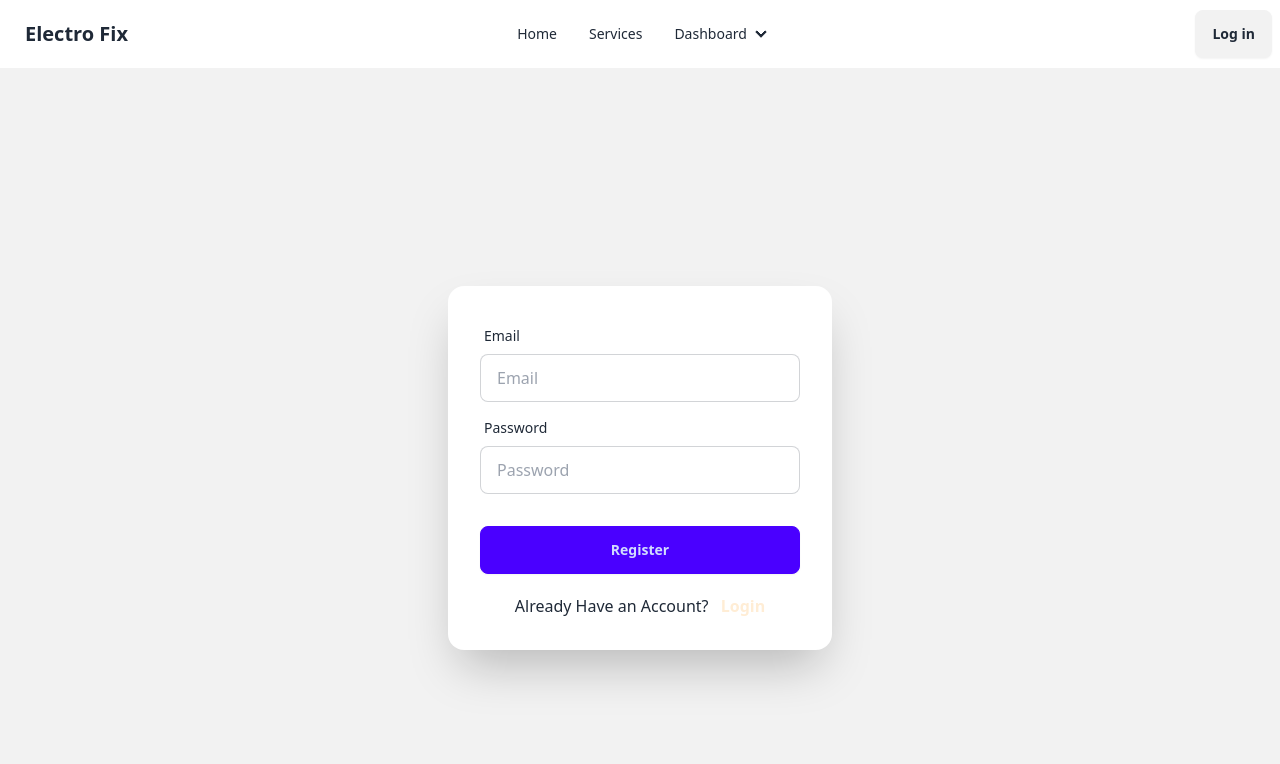
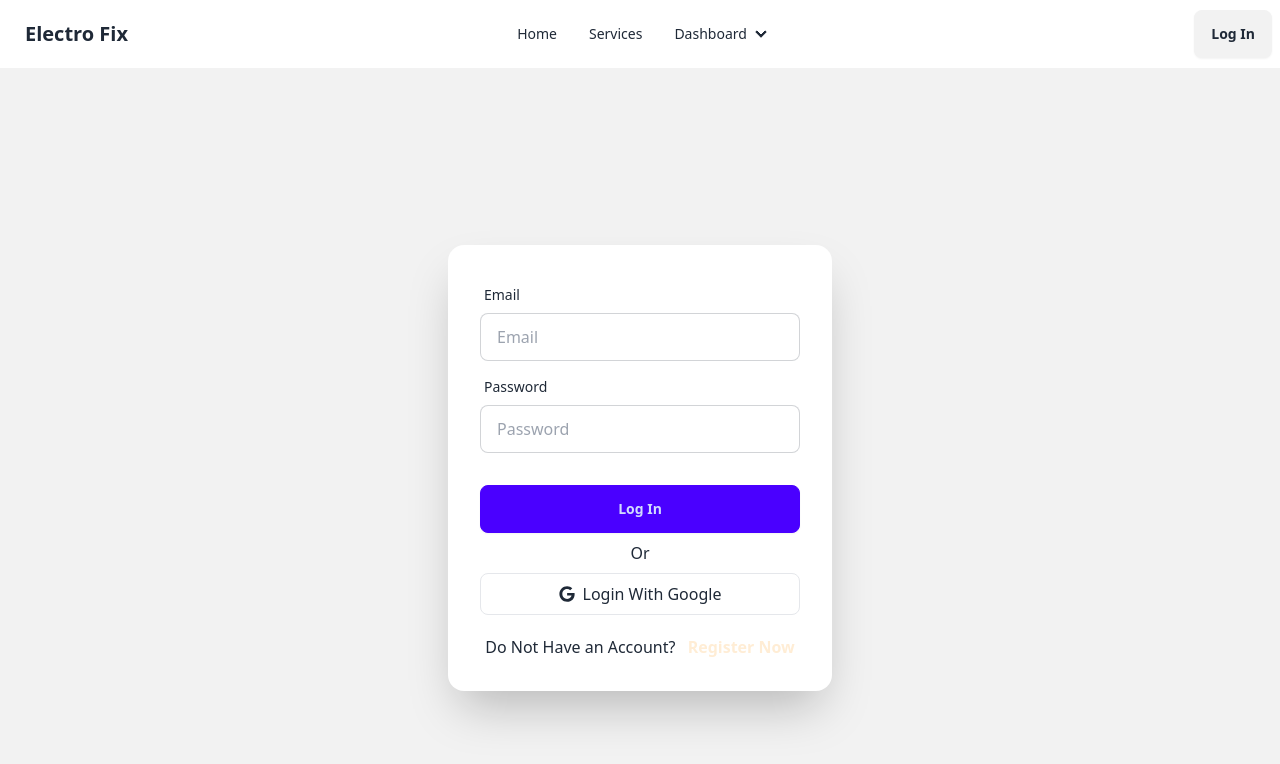
Before and after one commit to ahmed-jobayer/electro-fix-client, a React (Vite) app: page /login in a window 1280 px wide. Shown: the top 764 px of the page. Built offline with nearby package versions, Linux system fonts and the light colour scheme; no server answers.

Commit message:
login page compleated

```diff
--- a/package.json
+++ b/package.json
@@ -15,6 +15,7 @@
     "match-sorter": "^6.3.4",
     "react": "^18.2.0",
     "react-dom": "^18.2.0",
+    "react-icons": "^5.2.1",
     "react-router-dom": "^6.23.1",
     "sort-by": "^1.2.0"
   },
--- a/src/Pages/Login/Login.jsx
+++ b/src/Pages/Login/Login.jsx
@@ -1,20 +1,55 @@
 import { Link } from "react-router-dom";
 import Navbar from "../Shared/Navbar/Navbar";
+import { useContext } from "react";
+import { AuthContext } from "../../Providers/AuthProviders";
+import { FaGoogle } from "react-icons/fa";
 
 const Login = () => {
+  const { loginUser, googleLogin } = useContext(AuthContext);
+
+  const handleLogin = (e) => {
+    e.preventDefault();
+    const form = e.target;
+    const email = form.email.value;
+    const password = form.password.value;
+    loginUser(email, password)
+      .then(() => {
+        alert("login successfull");
+      })
+      .catch((error) => {
+        alert(error.message);
+        console.log(error.message);
+      });
+
+    // console.log('rfererf', email, password)
+  };
+
+  const handleGoogleLogin = (e) => {
+    e.preventDefault();
+    googleLogin()
+      .then(() => {
+        alert("google login successful");
+      })
+      .catch((error) => {
+        console.log(error.message);
+        alert(error);
+      });
+  };
+
   return (
     <div>
       <Navbar></Navbar>
       <div className="hero min-h-screen bg-base-200">
         <div className="hero-content md:w-full">
           <div className="card shrink-0 w-full max-w-sm shadow-2xl bg-base-100">
-            <form className="card-body">
+            <form onSubmit={handleLogin} className="card-body">
               <div className="form-control">
                 <label className="label">
                   <span className="label-text">Email</span>
                 </label>
                 <input
                   type="email"
+                  name="email"
                   placeholder="Email"
                   className="input input-bordered"
                   required
@@ -26,18 +61,28 @@ const Login = () => {
                 </label>
                 <input
                   type="password"
+                  name="password"
                   placeholder="Password"
                   className="input input-bordered"
                   required
                 />
-              </div><div className="form-control mt-6">
-                <button className="btn btn-primary">Register</button>
+              </div>
+              <div className="form-control mt-6">
+                <button className="btn btn-primary">Log In</button>
+              </div>
+              <div className="text-center">Or</div>
+              <div
+                onClick={handleGoogleLogin}
+                className=" flex items-center justify-center border p-2 rounded-lg cursor-pointer"
+              >
+                <FaGoogle className="mr-2" />
+                Login With Google
               </div>
               <div className="text-center mt-3">
                 <p>
-                  Already Have an Account?{" "}
+                  Do Not Have an Account?{" "}
                   <span className="ml-2 text-orange-100 font-bold">
-                    <Link to="/login">Login</Link>
+                    <Link to="/register">Register Now</Link>
                   </span>
                 </p>
               </div>
--- a/src/Pages/Shared/Navbar/Navbar.jsx
+++ b/src/Pages/Shared/Navbar/Navbar.jsx
@@ -7,7 +7,19 @@ import { AuthContext } from "../../../Providers/AuthProviders";
 
 const Navbar = () => {
 
-    const {user} = useContext(AuthContext)
+    const {user, signOutUser} = useContext(AuthContext)
+
+    const handleSignOut = e => {
+      e.preventDefault()
+      signOutUser()
+      .then(() =>{
+        alert('signed out')
+      })
+      .catch((error) => {
+        console.log(error)
+        alert(error.message)
+      })
+    }
 
   const options = (
     <>
@@ -98,16 +110,16 @@ const Navbar = () => {
         user ?  <div className="flex items-center gap-2">
         <div className="avatar">
           <div className="w-10 rounded-full">
-            <img src="https://img.daisyui.com/images/stock/photo-1534528741775-53994a69daeb.jpg" />
+            <img src={user.photoURL} />
           </div>
         </div>
-        <NavLink to="/logout">
-          <a className="btn">Log out</a>
+        <NavLink onClick={handleSignOut} className="btn" to="/logout">
+          Log Out
         </NavLink>
       </div>
        :
-      <NavLink to="/login">
-        <a className="btn">Log in</a>
+      <NavLink className="btn" to="/login">
+       Log In
       </NavLink>
        }
       </div>
--- a/src/Providers/AuthProviders.jsx
+++ b/src/Providers/AuthProviders.jsx
@@ -1,56 +1,83 @@
-import { createUserWithEmailAndPassword, getAuth, onAuthStateChanged, updateProfile } from "firebase/auth";
-import {  createContext, useEffect, useState } from "react";
+import {
+  GoogleAuthProvider,
+  createUserWithEmailAndPassword,
+  getAuth,
+  onAuthStateChanged,
+  signInWithEmailAndPassword,
+  signInWithPopup,
+  signOut,
+  updateProfile,
+} from "firebase/auth";
+import { createContext, useEffect, useState } from "react";
 import app from "../Firebase/firebase.config";
 
-export const AuthContext = createContext(null)
+export const AuthContext = createContext(null);
 
-const auth = getAuth(app)
+const auth = getAuth(app);
+const googleProvider = new GoogleAuthProvider();
 
-
-const AuthProviders = ({children}) => {
-
-    const [user, setUser] = useState(null)
-    const [loading, setLoading] = useState(true)
+const AuthProviders = ({ children }) => {
+  const [user, setUser] = useState(null);
+  const [loading, setLoading] = useState(true);
 
   // email password login
   const registerUser = (email, password, displayName, photoURL) => {
-        setLoading(true)
-        return createUserWithEmailAndPassword(auth, email, password)
-        .then(
+    setLoading(true);
+    return createUserWithEmailAndPassword(auth, email, password).then(
       (userCredential) => {
         return updateProfile(userCredential.user, {
           displayName,
           photoURL,
-                })
-                .then(() => {
-                    return userCredential
-                })
+        }).then(() => {
+          return userCredential;
+        });
+      }
+    );
+  };
 
-            }
-        )
-    }
+  // login user with email and password
 
-    useEffect(() =>{
+  const loginUser = (email, password) => {
+    setLoading(true);
+    return signInWithEmailAndPassword(auth, email, password);
+  };
+
+  // login with google
+
+  const googleLogin = () => {
+    setLoading(true);
+    return signInWithPopup(auth, googleProvider);
+  };
+
+  //
+  const signOutUser = () => {
+    setLoading(true);
+    return signOut(auth);
+  };
+
+  useEffect(() => {
     const unSubscribe = onAuthStateChanged(auth, (currentUser) => {
-            console.log('user are live ', currentUser)
-            setUser(currentUser)
-            setLoading(false)
-        })
+      console.log("user are live ", currentUser);
+      setUser(currentUser);
+      setLoading(false);
+    });
     return () => {
-            unSubscribe()
-        }
-    })
-
+      unSubscribe();
+    };
+  });
 
   const authInfo = {
     user,
     loading,
     registerUser,
-    }
+    loginUser,
+    googleLogin,
+    signOutUser,
+  };
 
   return (
     <AuthContext.Provider value={authInfo}>{children}</AuthContext.Provider>
-   )
+  );
 };
 
 export default AuthProviders;
```
Also changed, not shown: 1 other file (tests, documents, lock files or other folders). Lines whose indentation alone changed are shown as unchanged.
